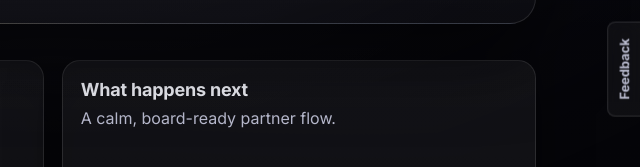
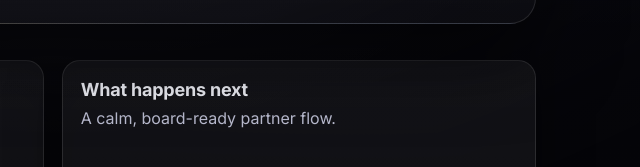
Before and after one commit to kazemnezhadsina144-dot/Noetfield, a plain HTML site: page gate/partners/index.html in a window 1280 px wide. Shown: the part 460-627 px from the top of the page, 640-1280 px from the left. Drawn offline with Linux system fonts and the light colour scheme.

Commit message:
Update index.html

```diff
--- a/gate/partners/index.html
+++ b/gate/partners/index.html
@@ -17,6 +17,7 @@
   <link rel="apple-touch-icon" href="/noetfield-favicon-512.png" />
   <meta name="theme-color" content="#07070b" />
 
+  <!-- OG -->
   <meta property="og:type" content="website" />
   <meta property="og:site_name" content="Noetfield" />
   <meta property="og:title" content="Noetfield – Partners Gate" />
@@ -27,6 +28,7 @@
   <meta property="og:url" content="https://www.noetfield.com/gate/partners/" />
   <meta property="og:image" content="https://www.noetfield.com/noetfield-og.png" />
 
+  <!-- Twitter -->
   <meta name="twitter:card" content="summary_large_image" />
   <meta name="twitter:title" content="Noetfield – Partners Gate" />
   <meta
@@ -35,6 +37,7 @@
   />
   <meta name="twitter:image" content="https://www.noetfield.com/noetfield-og.png" />
 
+  <!-- Fonts -->
   <link rel="preconnect" href="https://fonts.googleapis.com" />
   <link rel="preconnect" href="https://fonts.gstatic.com" crossorigin />
   <link
@@ -42,9 +45,11 @@
     rel="stylesheet"
   />
 
+  <!-- LOCKED SHELL -->
   <link rel="stylesheet" href="/assets/noetfield-shell.css" />
   <script src="/assets/noetfield-shell.js" defer></script>
 
+  <!-- Page-specific styles ONLY (Partners Gate) -->
   <style>
     .hero{padding: 22px 0 18px}
     .heroShell{
@@ -232,44 +237,10 @@
     }
     .faqA a{border-bottom:1px solid rgba(255,255,255,.18)}
 
-    /* --- ADDED FEEDBACK STYLES (EXACT COPY) --- */
-    .floatingFeedback {
-      position: fixed;
-      right: 0;
-      top: 62%;
-      z-index: 999;
-      transform: rotate(-90deg) translateX(50%);
-      transform-origin: right bottom;
-    }
-    .floatingFeedback a {
-      display: block;
-      padding: 8px 16px;
-      background: rgba(255, 255, 255, 0.04);
-      backdrop-filter: blur(8px);
-      -webkit-backdrop-filter: blur(8px);
-      border: 1px solid rgba(255, 255, 255, 0.12);
-      border-bottom: none;
-      border-radius: 8px 8px 0 0;
-      color: var(--muted);
-      font-size: 13px;
-      font-weight: 700;
-      text-decoration: none;
-      letter-spacing: -0.1px;
-      transition: all 0.3s cubic-bezier(0.4, 0, 0.2, 1);
-    }
-    .floatingFeedback a:hover {
-      background: rgba(200, 163, 73, 0.12);
-      color: var(--text);
-      padding-bottom: 14px; /* Animation effect */
-      border-color: rgba(200, 163, 73, 0.3);
-    }
-    /* ------------------------------------------ */
-
     @media (max-width: 980px){
       .grid{grid-template-columns:1fr}
       .miniGrid{grid-template-columns:1fr}
       .faqGrid{grid-template-columns:1fr}
-      .floatingFeedback { display: none; } /* Hidden on mobile like original */
     }
     @media (max-width: 760px){ h1{font-size:30px} }
   </style>
@@ -288,13 +259,10 @@
 </head>
 
 <body>
-  <div class="floatingFeedback">
-    <a href="/feedback/">Feedback</a>
-  </div>
-
   <div class="bg" aria-hidden="true"></div>
   <a class="skip" href="#main">Skip to content</a>
 
+  <!-- HEADER (LOCKED SHELL MARKUP) -->
   <header>
     <div class="nav">
       <a class="brand" href="/" aria-label="Noetfield home">
@@ -314,6 +282,7 @@
           <a href="/for-whom/">For Whom</a>
         </div>
 
+        <!-- IMPORTANT: Status is in header actions (replaces Platform) -->
         <div class="menuActions" aria-label="App actions">
           <a class="pilltab" href="/gate/">Gate</a>
           <a class="pilltab" href="/portal/">Portal</a>
@@ -347,6 +316,7 @@
   </header>
 
   <main id="main" class="wrap">
+    <!-- HERO -->
     <section class="hero">
       <div class="heroShell">
         <div class="heroInner">
@@ -376,6 +346,7 @@
       </div>
     </section>
 
+    <!-- LANES -->
     <section class="grid" id="lanes">
       <div class="card">
         <div class="hd">
@@ -480,6 +451,7 @@
       </aside>
     </section>
 
+    <!-- FAQ -->
     <section class="faqWrap">
       <div class="heroShell">
         <div class="heroInner">
@@ -558,8 +530,10 @@
     </section>
   </main>
 
+  <!-- FOOTER (LOCKED MARKUP) -->
   <footer>
     <div class="footerTop">
+      <!-- Brand -->
       <div class="fcol">
         <a class="footBrand" href="/" aria-label="Noetfield home">
           <img src="/noetfield-favicon-512.png" alt="Noetfield mark" />
@@ -569,12 +543,14 @@
           Trust and stewardship in AI — board-first governance artefacts designed to be evidence-ready and defensible.
         </div>
 
+        <!-- Use shell buttons here (not pgBtn) -->
         <div class="ctaRow" style="margin-top:12px;">
           <a class="btn secondary" href="/gate/">Gate</a>
           <a class="btn secondary" href="/platform/">Platform</a>
         </div>
       </div>
 
+      <!-- Core -->
       <div class="fcol">
         <div class="fTitle">Core</div>
         <div class="fLinks">
@@ -586,6 +562,7 @@
         </div>
       </div>
 
+      <!-- Gate -->
       <div class="fcol">
         <div class="fTitle">Gate</div>
         <div class="fLinks">
@@ -597,6 +574,7 @@
         </div>
       </div>
 
+      <!-- Legal -->
       <div class="fcol">
         <div class="fTitle">Legal</div>
         <div class="fLinks">
@@ -612,6 +590,7 @@
     <div class="footerBottom">
       <div>© <span id="y"></span> Noetfield Systems Inc.</div>
 
+      <!-- Bottom-right rail -->
       <div class="footerMiniNav" aria-label="Footer mini navigation">
         <a class="statusLink" href="/status/"><span class="statusDot" aria-hidden="true"></span>Status</a>
         <a href="/faq/">FAQ</a>
@@ -627,6 +606,13 @@
     </div>
   </footer>
 
+  <!-- ✅ ONE-LINE ADD: Floating Feedback (copied from /channel behavior) -->
+  <a class="feedbackTab" href="/feedback/" aria-label="Open feedback">
+    <span class="spark" aria-hidden="true"></span>
+    Feedback
+  </a>
+
+  <!-- Page-only JS: FAQ icon (+ / −) -->
   <script>
     (function(){
       document.querySelectorAll("details.faqItem").forEach(function(d){
```
